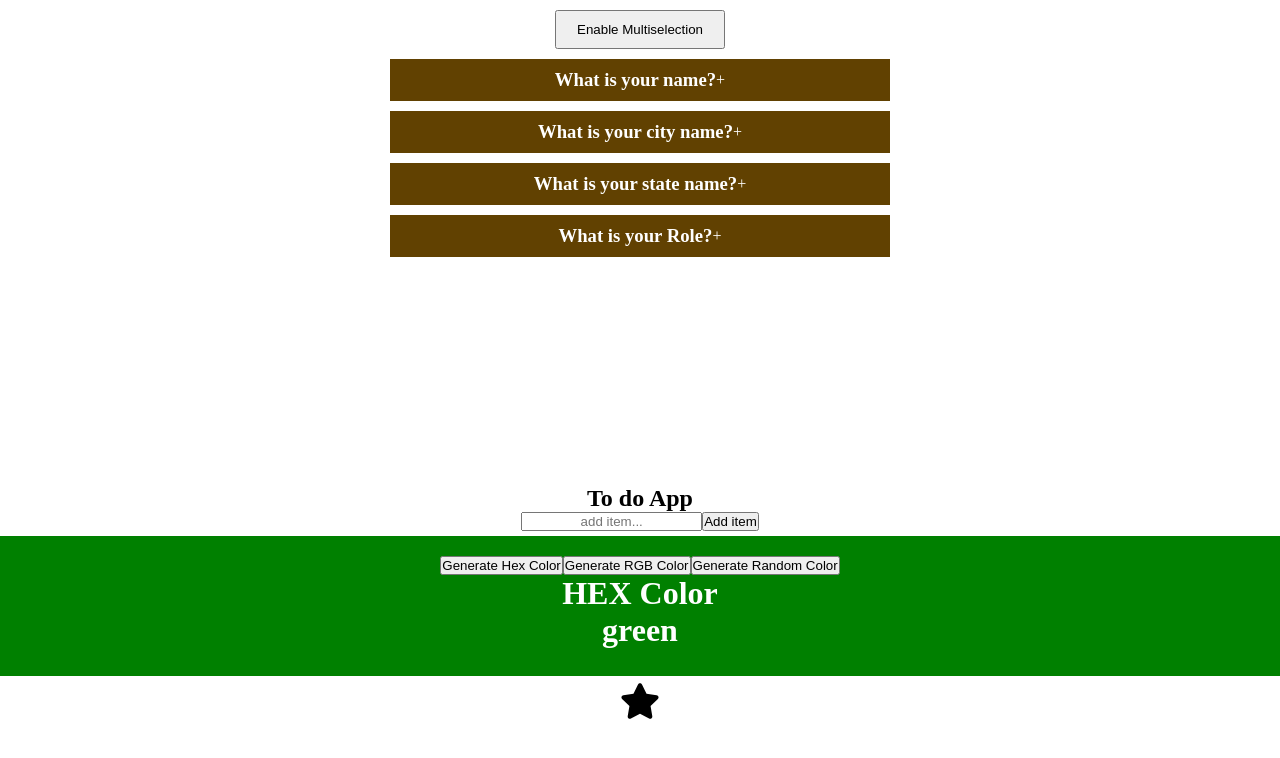
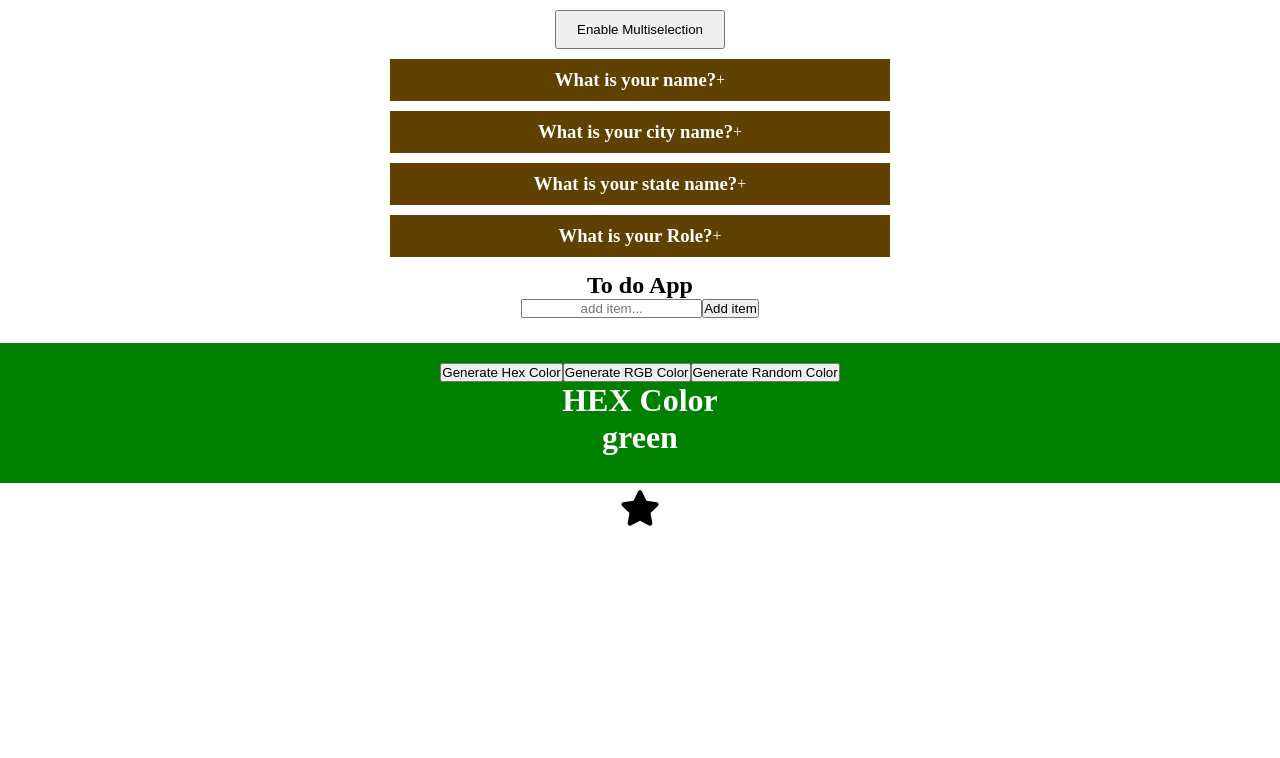
Before and after one commit to alane-vaibhav/React_25_Projects, a React (Vite) app: page / in a window 1280 px wide. Shown: the top 758 px of the page. Built offline with nearby package versions, Linux system fonts and the light colour scheme.

Commit message:
minor styles added

```diff
--- a/src/components/accordian/style.css
+++ b/src/components/accordian/style.css
@@ -1,6 +1,6 @@
 .wrapper {
   display: 100px;
-  height: 60vh;
+  height: auto;
   justify-content: center;
   align-items: center;
   gap: 20px;
--- a/src/components/todolist/index.jsx
+++ b/src/components/todolist/index.jsx
@@ -15,7 +15,7 @@ const ToDoApp = () => {
     setList(newList);
   };
   return (
-    <div>
+    <div style={{ height: "auto", marginBottom: "20px" }}>
       <h2>To do App</h2>
 
       <div>
```
